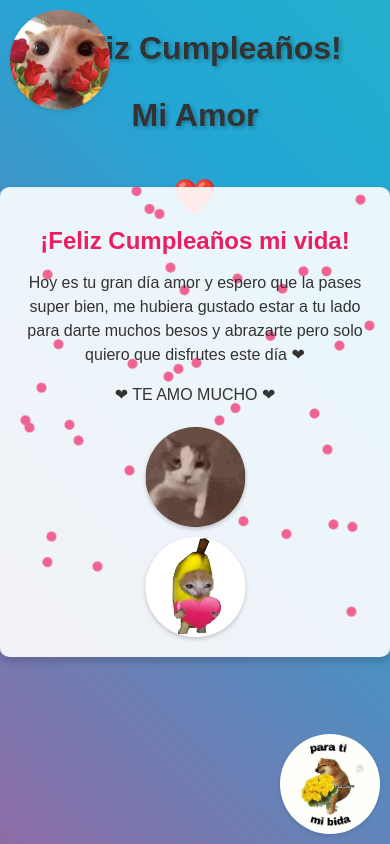
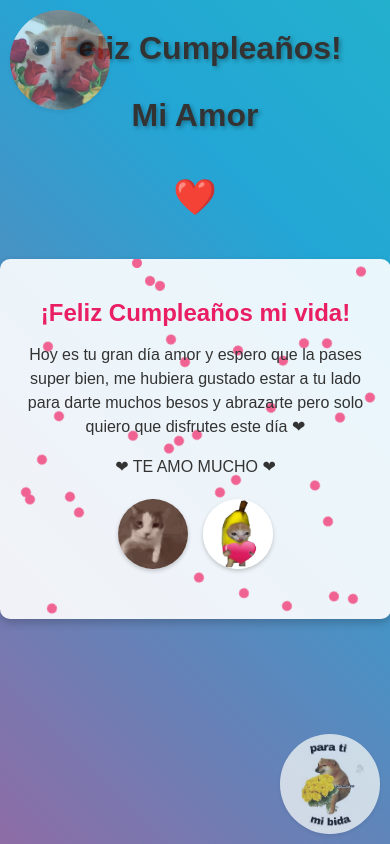
Before and after one commit to anderson-rosas/Privado, a plain HTML site: page index.html in a window 390 px wide. Both pictures are taken after a click on the button "❤️". Drawn offline with Linux system fonts and the light colour scheme.

Commit message:
ultimos cambios

```diff
--- a/index.html
+++ b/index.html
@@ -8,7 +8,7 @@
 </head>
 <body>
     <audio id="musicaFondo" autoplay loop preload="auto">
-    <source src="music/Contigo.mp3" type="audio/mpeg">
+    <source src="music/Índigo (LetraLyrics).mp3" type="audio/mpeg">
   </audio>
 
   <div class="fondo"></div>
--- a/style.css
+++ b/style.css
@@ -2,9 +2,9 @@
 
 body {
   margin: 0;
-  overflow: hidden; /* Evita la barra de desplazamiento */
+  overflow-x: hidden;
   font-family: sans-serif;
-  background-color: #f0f0f0; /* Color de fondo general */
+  background-color: #f0f0f0;
   text-align: center;
   color: #333;
 }
@@ -18,19 +18,13 @@ body {
   background: linear-gradient(45deg, #ee7752, #e73c7e, #23a6d5, #23d5ab);
   background-size: 400% 400%;
   animation: gradient 15s ease infinite;
-  z-index: -1; /* Detrás del contenido */
+  z-index: -1;
 }
 
 @keyframes gradient {
-  0% {
-    background-position: 0% 50%;
-  }
-  50% {
-    background-position: 100% 50%;
-  }
-  100% {
-    background-position: 0% 50%;
-  }
+  0% { background-position: 0% 50%; }
+  50% { background-position: 100% 50%; }
+  100% { background-position: 0% 50%; }
 }
 
 .titulo {
@@ -46,7 +40,7 @@ body {
   cursor: pointer;
   margin-top: 30px;
   transition: transform 0.2s;
-  color: #e53935; /* Rojo corazón */
+  color: #e53935;
 }
 
 .corazon:hover {
@@ -54,22 +48,20 @@ body {
 }
 
 .carta-container {
-  position: fixed;
-  top: 50%;
-  left: 50%;
-  transform: translate(-50%, -50%);
+  margin: 40px auto 20px;
   background-color: rgba(255, 255, 255, 0.9);
   padding: 30px;
   border-radius: 10px;
   box-shadow: 0 4px 8px rgba(0, 0, 0, 0.2);
+  max-width: 600px;
+  width: 90%;
+  text-align: center;
+  position: relative;
   z-index: 10;
-  width: 80%;
-  max-width: 600px;
-  text-align: center;
 }
 
 .carta h2 {
-  color: #e91e63; /* Rosa */
+  color: #e91e63;
   margin-bottom: 10px;
 }
 
@@ -102,54 +94,54 @@ body {
 }
 
 @keyframes confettiFall {
-  0% {
-    transform: translateY(-100vh) rotate(0deg);
-  }
-  100% {
-    transform: translateY(100vh) rotate(360deg);
-  }
+  0% { transform: translateY(-100vh) rotate(0deg); }
+  100% { transform: translateY(100vh) rotate(360deg); }
 }
 
-/* Estilos para las zonas de imágenes */
 .zona-imagen {
-  position: absolute;
-  width: 150px;
-  height: 150px;
+  position: fixed;
+  bottom: 10px;
+  width: 100px;
+  height: 100px;
   overflow: hidden;
-  border-radius: 50%; /* Para hacerlas circulares */
+  border-radius: 50%;
   box-shadow: 0 2px 4px rgba(0, 0, 0, 0.1);
+  z-index: 0; /* detrás del contenido */
+  pointer-events: none;
+  opacity: 0.7;
 }
 
 #zonaImagen1 {
-  top: 20px;
   left: 20px;
 }
 
 #zonaImagen2 {
-  bottom: 20px;
   right: 20px;
 }
 
 .zona-imagen img {
   width: 100%;
   height: 100%;
-  object-fit: cover; /* Recorta la imagen para llenar el contenedor */
+  object-fit: cover;
 }
 
 .imagenes-container {
-    display: flex;
-    justify-content: space-around;
-    margin-top: 20px;
+  display: flex;
+  justify-content: center;
+  gap: 20px;
+  margin: 30px auto 20px;
+  flex-wrap: wrap;
 }
 
 .imagen-pequena {
-    width: 80px; /* Ajusta el tamaño según sea necesario */
-    height: 80px;
-    border-radius: 50%;
-    object-fit: cover;
-    box-shadow: 0 2px 4px rgba(0, 0, 0, 0.2);
+  width: 80px;
+  height: 80px;
+  border-radius: 50%;
+  object-fit: cover;
+  box-shadow: 0 2px 4px rgba(0, 0, 0, 0.2);
 }
 
+/* Responsivo para móviles */
 @media screen and (max-width: 600px) {
   .titulo {
     font-size: 2em;
@@ -162,7 +154,6 @@ body {
   }
 
   .carta-container {
-    width: 90%;
     padding: 20px;
   }
 
@@ -171,14 +162,16 @@ body {
   }
 
   .imagenes-container {
-    flex-direction: column;
-    align-items: center;
-    gap: 10px;
+    flex-direction: row;
+    justify-content: center;
+    gap: 15px;
+    margin-top: 20px;
+    margin-bottom: 30px;
   }
 
   .imagen-pequena {
-    width: 100px;
-    height: 100px;
+    width: 70px;
+    height: 70px;
   }
 
   .zona-imagen {
```
Also changed, not shown: 1 other file.
